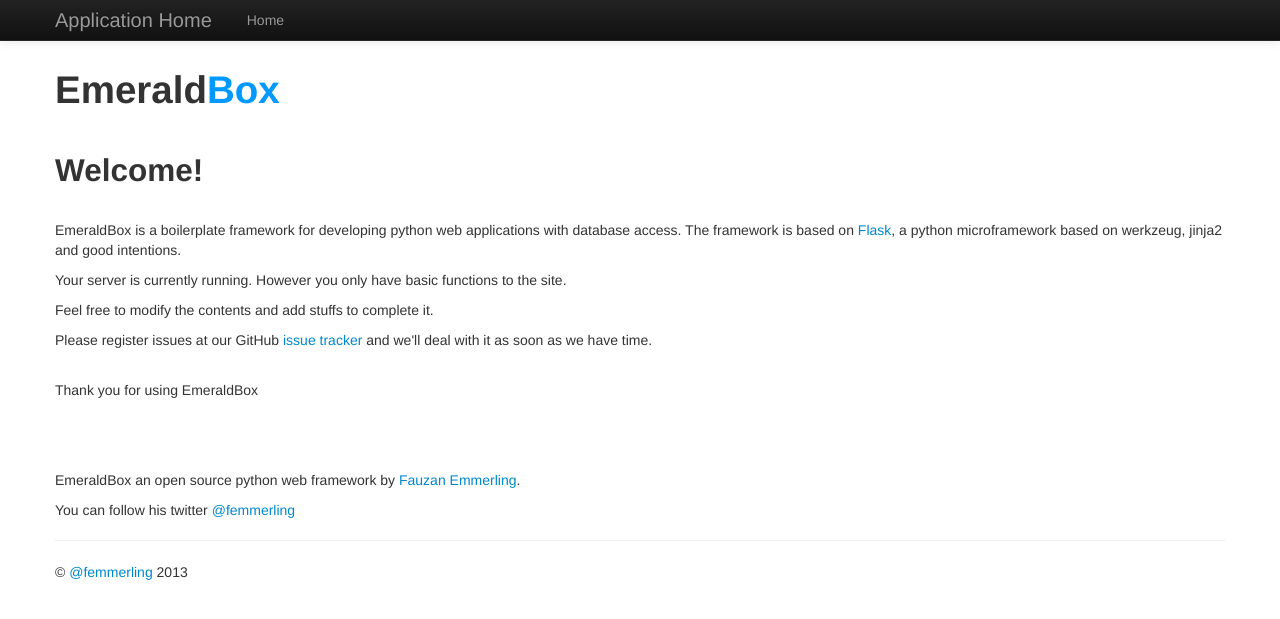
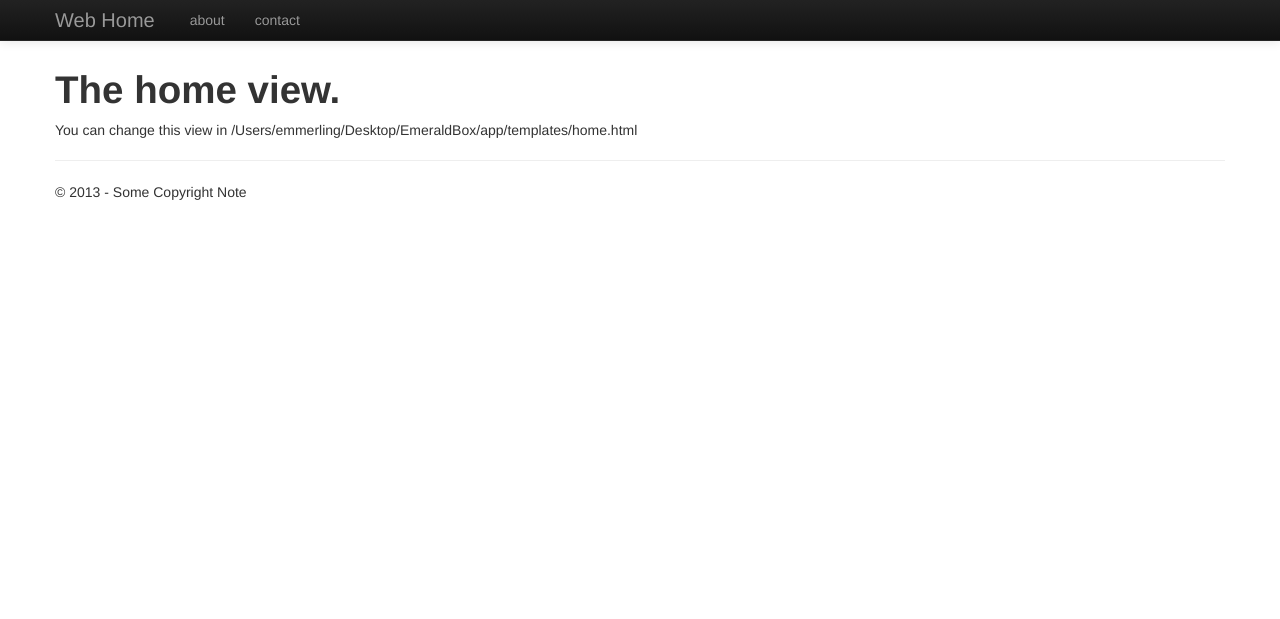
Before and after one commit to femmerling/EmeraldBox-Web-Example, a Flask app: page / in a window 1280 px wide. Shown: the top 619 px of the page. Run offline with Flask 2, Linux system fonts and the light colour scheme; some libraries are stand-ins or nearby versions.

Commit message:
web done

```diff
--- a/app/main.py
+++ b/app/main.py
@@ -1,6 +1,6 @@
 # do not change or move the following lines if you still want to use the box.py auto generator
 from app import app, db
-import models
+from models import Contact
 
 # you can freely change the lines below
 from flask import render_template
@@ -16,7 +16,121 @@
 # define global variables here
 
 # home root controller
-@app.route('/')
-def index():
-	# define your controller here
-	return render_template('welcome.html')
+# @app.route('/')
+# def index():
+# 	# define your controller here
+# 	return render_template('welcome.html')
+
+@app.route('/') #Link
+def home_control():
+	# add your controller here
+	return render_template('home.html')
+
+
+@app.route('/about/') #Link
+def about_control():
+	# add your controller here
+	return render_template('about.html')
+
+
+########### contact data model controllers area ###########
+
+@app.route('/data/contact/')
+def data_contact():
+	# this is the controller for JSON data access
+	contact_list = Contact.query.all()
+
+	if contact_list:
+		json_result = json.dumps([contact.dto() for contact in contact_list])
+	else:
+		json_result = None
+
+	return json_result
+
+@app.route('/contact/view-all')
+def contact_view_controller():
+	#this is the controller to view all data in the model
+	contact_list = Contact.query.all()
+
+	if contact_list:
+		contact_entries = [contact.dto() for contact in contact_list]
+	else:
+		contact_entries = None
+
+	return render_template('contact.html',contact_entries = contact_entries, title = "Contact List")
+
+def get_single_contact(contact_id):
+	contact = None
+	single_contact = Contact.query.filter(Contact.contact_id == contact_id).first()
+	if single_contact:
+		contact = single_contact.dto()
+	result = contact
+	return result
+
+@app.route('/contact/<contact_id>.json')
+def get_single_contact_json(contact_id):
+	#this is the controller to get single entry in json format
+	result = json.dumps(dict(contact=get_single_contact(contact_id)))
+	return result
+
+@app.route('/contact/<contact_id>')
+def view_single_contact(contact_id):
+	#this is the controller to get single entry view
+	contact = get_single_contact(contact_id)
+	return render_template('contact_view.html', contact = contact)
+
+@app.route('/contact/')
+def contact_add_controller():
+	#this is the controller to add new model entries
+	return render_template('contact_add.html', title = "Add New Entry")
+
+@app.route('/contact/create/',methods=['POST','GET'])
+def contact_create_data_controller():
+	# this is the contact data create handler
+	contact_name = request.values.get('contact_name')
+	contact_email = request.values.get('contact_email')
+	message = request.values.get('message')
+
+	new_contact = Contact(
+									contact_id = generate_key(),
+									contact_name = contact_name,
+									contact_email = contact_email,
+									message = message
+								)
+
+	db.session.add(new_contact)
+	db.session.commit()
+
+	return 'Contact message sent <a href="/">back to home</a>'
+
+@app.route('/contact/edit/<id>')
+def contact_edit_controller(id):
+	#this is the controller to edit model entries
+	contact_item = Contact.query.filter(Contact.contact_id == id).first()
+	return render_template('contact_edit.html', contact_item = contact_item, title = "Edit Entries")
+
+@app.route('/contact/update/<id>',methods=['POST','GET'])
+def contact_update_data_controller(id):
+	# this is the contact data update handler
+	contact_name = request.values.get('contact_name')
+	contact_email = request.values.get('contact_email')
+	message = request.values.get('message')
+	contact_item = Contact.query.filter(Contact.contact_id == id).first()
+	contact_item.contact_name = contact_name
+	contact_item.contact_email = contact_email
+	contact_item.message = message
+
+	db.session.add(contact_item)
+	db.session.commit()
+
+	return 'data update successful <a href="/contact/">back to Entries</a>'
+
+@app.route('/contact/delete/<id>')
+def contact_delete_controller(id):
+	#this is the controller to delete model entries
+	contact_item = Contact.query.filter(Contact.contact_id == id).first()
+
+	db.session.delete(contact_item)
+	db.session.commit()
+
+	return 'data deletion successful <a href="/contact/">back to Entries</a>'
--- /dev/null
+++ b/app/templates/about.html
@@ -0,0 +1,5 @@
+{% extends "base.html" %}
+{% block content %}
+		<h1>The about view.</h1>
+		<p>You can change this view in /Users/emmerling/Desktop/EmeraldBox/app/templates/about.html</p>
+{% endblock %}
--- a/app/templates/base.html
+++ b/app/templates/base.html
@@ -47,10 +47,11 @@
                             <span class="icon-bar"></span>
                             <span class="icon-bar"></span>
                         </a>
-                        <a class="brand" href="/">Application Home</a>
+                        <a class="brand" href="/">Web Home</a>
                         <div class="nav-collapse collapse">
                             <ul class="nav">
-                                <li><a href="/">Home</a></li>
+                                <li><a href="/about">about</a></li>
+                                <li><a href="/contact/">contact</a></li>
                             </ul>
                         </div><!--/.nav-collapse -->
                     </div>
@@ -64,7 +65,7 @@
                 <hr>
 
                 <footer>
-                    <p>&copy; <a href="http://twitter.com/femmerling">@femmerling</a> 2013</p>
+                    <p>&copy; 2013 - Some Copyright Note</p>
                 </footer>
 
             </div> <!-- /container -->
--- /dev/null
+++ b/app/templates/home.html
@@ -0,0 +1,5 @@
+{% extends "base.html" %}
+{% block content %}
+		<h1>The home view.</h1>
+		<p>You can change this view in /Users/emmerling/Desktop/EmeraldBox/app/templates/home.html</p>
+{% endblock %}
--- a/command_list.txt
+++ b/command_list.txt
@@ -0,0 +1,4 @@
+./box.py -i home
+./box.py -i about
+./box.py -n contact contact_name:string contact_email:string message:text
+./box.py -m
```
Also changed, not shown: app/models.py (+14 -0 lines), app/templates/contact.html (added, +34 -0 lines), app/templates/contact_add.html (added, +24 -0 lines), app/templates/contact_edit.html (added, +24 -0 lines), app/templates/contact_view.html (added, +18 -0 lines).
